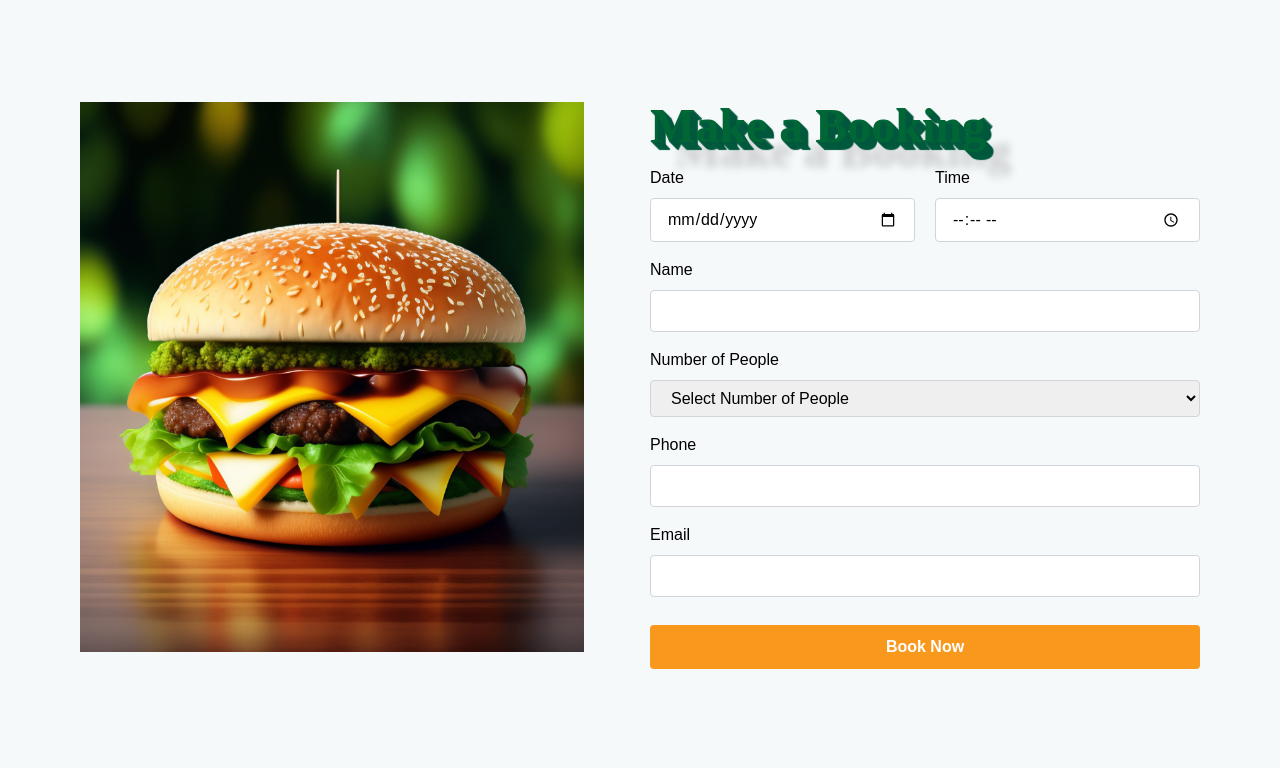
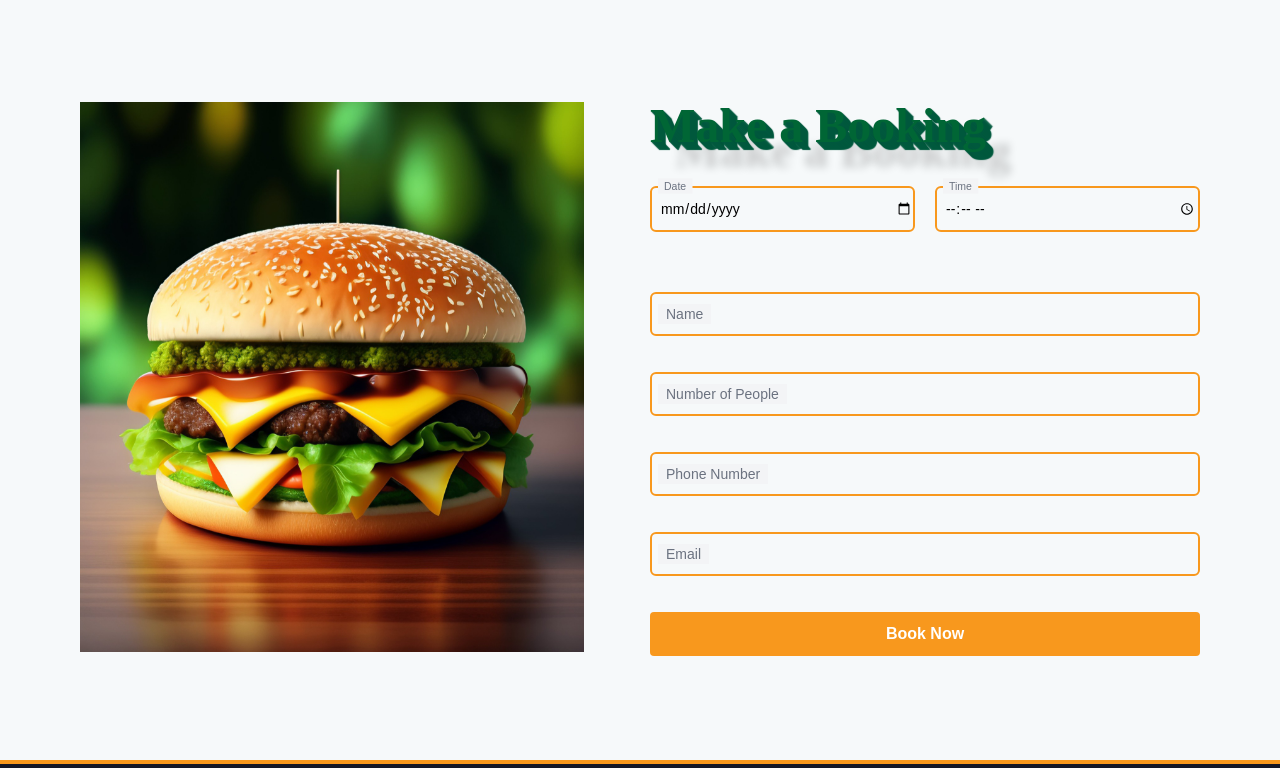
Before and after one commit to rifatahmed787/hungry-guest-typescript-client, a React (Vite) app: page /booktable in a window 1280 px wide. Shown: the part 572-1340 px from the top of the page. Built offline with nearby package versions, Linux system fonts and the light colour scheme.

Commit message:
booking table updated

```diff
--- a/src/pages/Auth/Signup/Signup.tsx
+++ b/src/pages/Auth/Signup/Signup.tsx
@@ -23,11 +23,13 @@ const Signup = () => {
 
   const onSelectFile = (e: React.ChangeEvent<HTMLInputElement>) => {
     if (e.target.files && e.target.files.length > 0) {
+      console.log(e.target.files[0]);
       setFile(e.target.files[0]);
     } else {
       setFile(undefined);
     }
   };
+  console.log(file);
 
   const onSubmit: SubmitHandler<Register> = async (data) => {
     try {
@@ -37,19 +39,23 @@ const Signup = () => {
       let imageUrl = "";
       if (file) {
         const formData = new FormData();
+        console.log(file);
         formData.append("image", file);
+        // Log the contents of the FormData
+        console.log(Object.fromEntries(formData.entries()));
 
         const uploadResponse = await axios.post(
           "http://localhost:5000/api/v1/upload/imageupload",
           formData,
           {
             headers: {
-              "Content-Type": "application/json",
+              "Content-Type": "multipart/form-data",
             },
           }
         );
 
         imageUrl = uploadResponse.data.url;
+        console.log(imageUrl);
       }
 
       // Register user with the image URL
@@ -111,6 +117,7 @@ const Signup = () => {
               type="file"
               id="floating_image"
               onChange={onSelectFile}
+              name="image"
               className="block py-2.5 px-0 w-full text-sm text-gray-900 bg-transparent  border-2 border-primary appearance-none rounded-md focus:outline-none focus:ring-0 focus:border-brand peer focus:border-t-1 pl-2"
               placeholder=" "
               required
--- a/src/pages/Reservation/BookTable.tsx
+++ b/src/pages/Reservation/BookTable.tsx
@@ -1,27 +1,21 @@
-import { useState } from "react";
+/* eslint-disable @typescript-eslint/no-misused-promises */
 import image from "../../assets/homeCardImg/cardd2.jpeg";
 import { Link } from "react-router-dom";
 import { Icon } from "@iconify/react";
 import { useContext } from "react";
 import servicebanner from "../../assets/homeCardImg/home (5).jpeg";
 import { DarkModeContext } from "../../components/DarkModeContext/DarkModeContext";
+import { BookingTable } from "../../types/types";
+import { SubmitHandler, useForm } from "react-hook-form";
 
 const BookTable = () => {
   const { darkMode } = useContext(DarkModeContext);
-  const [date, setDate] = useState("");
-  const [time, setTime] = useState("");
-  const [name, setName] = useState("");
-  const [numberOfPeople, setNumberOfPeople] = useState("");
-  const [phone, setPhone] = useState("");
-  const [email, setEmail] = useState("");
+  const { register, handleSubmit } = useForm<BookingTable>();
 
-  const handleSubmit = (e: { preventDefault: () => void }) => {
-    e.preventDefault();
-    // Handle form submission here
-  };
+  const onSubmit: SubmitHandler<BookingTable> = (data) => console.log(data);
 
   return (
-    <div className={`pb-10 ${darkMode ? "bg-black" : ""}`}>
+    <div className={`pb-10 min-h-screen ${darkMode ? "bg-black" : ""}`}>
       {/* banner part */}
       <div className="mb-10">
         <img
@@ -59,111 +53,162 @@ const BookTable = () => {
           </div>
 
           {/* form */}
-          <form onSubmit={handleSubmit}>
+          <form onSubmit={handleSubmit(onSubmit)} className="space-y-9">
             <h1 className="text-3xl lg:text-5xl font-display1 text-brand font-bold mb-4 error">
               Make a Booking
             </h1>
-            <div className="grid grid-cols-2 gap-5">
-              <div className="mb-4">
-                <label htmlFor="date" className="block mb-2 font-medium">
+            <div className="grid grid-cols-2 gap-x-5 mt-10">
+              <div className="relative z-0 w-full mb-6 group">
+                <input
+                  type="date"
+                  id="floating_date"
+                  className={`block py-2.5 px-0 w-full text-sm border-2 border-primary appearance-none rounded-md focus:outline-none focus:ring-0 focus:border-brand peer focus:border-t-1 pl-2 ${
+                    darkMode
+                      ? "text-white bg-gray-600"
+                      : "text-black bg-transparent"
+                  }`}
+                  placeholder=" "
+                  {...register("date")}
+                  required
+                />
+                <label
+                  htmlFor="floating_date"
+                  className={`peer-focus:font-medium absolute  text-sm text-gray-500  duration-300 transform -translate-y-[22px] scale-75 top-3  origin-[0] peer-focus:left-0 peer-focus:text-brand peer-placeholder-shown:scale-100 peer-placeholder-shown:translate-y-0 peer-focus:scale-75 peer-focus:-translate-y-[22px] ml-2  peer-focus:absolute peer-focus:z-10 px-2  ${
+                    darkMode
+                      ? "bg-gradient-backdrop text-white peer-focus:text-white"
+                      : "bg-[#F3F4F6]"
+                  }`}
+                >
                   Date
                 </label>
+              </div>
+
+              <div className="relative z-0 w-full mb-6 group">
                 <input
-                  type="date"
-                  id="date"
-                  value={date}
-                  onChange={(e) => setDate(e.target.value)}
-                  className={`w-full px-4 py-2 border border-gray-300 rounded focus:outline-none focus:ring-primary focus:border-primary ${
-                    darkMode ? "bg-gray-500" : ""
+                  type="time"
+                  id="floating_time"
+                  className={`block py-2.5 px-0 w-full text-sm border-2 border-primary appearance-none rounded-md focus:outline-none focus:ring-0 focus:border-brand peer focus:border-t-1 pl-2 ${
+                    darkMode
+                      ? "text-white bg-gray-600"
+                      : "text-black bg-transparent"
                   }`}
+                  placeholder=" "
+                  {...register("time")}
                   required
                 />
-              </div>
-              <div className="mb-4">
-                <label htmlFor="time" className="block mb-2 font-medium">
+                <label
+                  htmlFor="floating_time"
+                  className={`peer-focus:font-medium absolute  text-sm text-gray-500  duration-300 transform -translate-y-[22px] scale-75 top-3  origin-[0] peer-focus:left-0 peer-focus:text-brand peer-placeholder-shown:scale-100 peer-placeholder-shown:translate-y-0 peer-focus:scale-75 peer-focus:-translate-y-[22px] ml-2  peer-focus:absolute peer-focus:z-10 px-2  ${
+                    darkMode
+                      ? "bg-gradient-backdrop text-white peer-focus:text-white"
+                      : "bg-[#F3F4F6]"
+                  }`}
+                >
                   Time
                 </label>
-                <input
-                  type="time"
-                  id="time"
-                  value={time}
-                  onChange={(e) => setTime(e.target.value)}
-                  className={`w-full px-4 py-2 border border-gray-300 rounded focus:outline-none focus:ring-primary focus:border-primary ${
-                    darkMode ? "bg-gray-500" : ""
-                  }`}
-                  required
-                />
               </div>
             </div>
-            <div className="mb-4">
-              <label htmlFor="name" className="block mb-2 font-medium">
+
+            <div className="relative z-0 w-full mb-6 group">
+              <input
+                type="text"
+                id="floating_name"
+                className={`block py-2.5 px-0 w-full text-sm border-2 border-primary appearance-none rounded-md focus:outline-none focus:ring-0 focus:border-brand peer focus:border-t-1 pl-2 ${
+                  darkMode
+                    ? "text-white bg-gray-600"
+                    : "text-black bg-transparent"
+                }`}
+                placeholder=" "
+                {...register("name")}
+                required
+              />
+              <label
+                htmlFor="floating_name"
+                className={`peer-focus:font-medium absolute  text-sm text-gray-500  duration-300 transform -translate-y-[22px] scale-75 top-3  origin-[0] peer-focus:left-0 peer-focus:text-brand peer-placeholder-shown:scale-100 peer-placeholder-shown:translate-y-0 peer-focus:scale-75 peer-focus:-translate-y-[22px] ml-2  peer-focus:absolute peer-focus:z-10 px-2  ${
+                  darkMode
+                    ? "bg-gradient-backdrop text-white peer-focus:text-white"
+                    : "bg-[#F3F4F6]"
+                }`}
+              >
                 Name
               </label>
+            </div>
+
+            <div className="relative z-0 w-full mb-6 group">
               <input
                 type="text"
-                id="name"
-                value={name}
-                onChange={(e) => setName(e.target.value)}
-                className={`w-full px-4 py-2 border border-gray-300 rounded focus:outline-none focus:ring-primary focus:border-primary ${
-                  darkMode ? "bg-gray-500" : ""
+                id="floating_people"
+                className={`block py-2.5 px-0 w-full text-sm border-2 border-primary appearance-none rounded-md focus:outline-none focus:ring-0 focus:border-brand peer focus:border-t-1 pl-2 ${
+                  darkMode
+                    ? "text-white bg-gray-600"
+                    : "text-black bg-transparent"
                 }`}
+                placeholder=" "
+                {...register("people")}
                 required
               />
-            </div>
-
-            <div className="mb-4">
               <label
-                htmlFor="numberOfPeople"
-                className="block mb-2 font-medium"
+                htmlFor="floating_people"
+                className={`peer-focus:font-medium absolute  text-sm text-gray-500  duration-300 transform -translate-y-[22px] scale-75 top-3  origin-[0] peer-focus:left-0 peer-focus:text-brand peer-placeholder-shown:scale-100 peer-placeholder-shown:translate-y-0 peer-focus:scale-75 peer-focus:-translate-y-[22px] ml-2  peer-focus:absolute peer-focus:z-10 px-2  ${
+                  darkMode
+                    ? "bg-gradient-backdrop text-white peer-focus:text-white"
+                    : "bg-[#F3F4F6]"
+                }`}
               >
                 Number of People
               </label>
-              <select
-                id="numberOfPeople"
-                value={numberOfPeople}
-                onChange={(e) => setNumberOfPeople(e.target.value)}
-                className={`w-full px-4 py-2 border border-gray-300 rounded focus:outline-none focus:ring-primary focus:border-primary ${
-                  darkMode ? "bg-gray-500" : ""
+            </div>
+
+            <div className="relative z-0 w-full mb-6 group">
+              <input
+                type="phone"
+                id="floating_phone"
+                className={`block py-2.5 px-0 w-full text-sm border-2 border-primary appearance-none rounded-md focus:outline-none focus:ring-0 focus:border-brand peer focus:border-t-1 pl-2 ${
+                  darkMode
+                    ? "text-white bg-gray-600"
+                    : "text-black bg-transparent"
                 }`}
-                required
-              >
-                <option value="">Select Number of People</option>
-                <option value="1">1 Person</option>
-                <option value="2">2 People</option>
-                <option value="3">3 People</option>
-                <option value="4">4 People</option>
-              </select>
-            </div>
-            <div className="mb-4">
-              <label htmlFor="phone" className="block mb-2 font-medium">
-                Phone
-              </label>
-              <input
-                type="tel"
-                id="phone"
-                value={phone}
-                onChange={(e) => setPhone(e.target.value)}
-                className={`w-full px-4 py-2 border border-gray-300 rounded focus:outline-none focus:ring-primary focus:border-primary ${
-                  darkMode ? "bg-gray-500" : ""
-                }`}
+                placeholder=" "
+                {...register("phone")}
                 required
               />
+              <label
+                htmlFor="floating_phone"
+                className={`peer-focus:font-medium absolute  text-sm text-gray-500  duration-300 transform -translate-y-[22px] scale-75 top-3  origin-[0] peer-focus:left-0 peer-focus:text-brand peer-placeholder-shown:scale-100 peer-placeholder-shown:translate-y-0 peer-focus:scale-75 peer-focus:-translate-y-[22px] ml-2  peer-focus:absolute peer-focus:z-10 px-2  ${
+                  darkMode
+                    ? "bg-gradient-backdrop text-white peer-focus:text-white"
+                    : "bg-[#F3F4F6]"
+                }`}
+              >
+                Phone Number
+              </label>
             </div>
-            <div className="mb-4">
-              <label htmlFor="email" className="block mb-2 font-medium">
+
+            <div className="relative z-0 w-full mb-6 group">
+              <input
+                type="email"
+                id="floating_email"
+                className={`block py-2.5 px-0 w-full text-sm border-2 border-primary appearance-none rounded-md focus:outline-none focus:ring-0 focus:border-brand peer focus:border-t-1 pl-2 ${
+                  darkMode
+                    ? "text-white bg-gray-600"
+                    : "text-black bg-transparent"
+                }`}
+                placeholder=" "
+                {...register("email")}
+                required
+              />
+              <label
+                htmlFor="floating_email"
+                className={`peer-focus:font-medium absolute  text-sm text-gray-500  duration-300 transform -translate-y-[22px] scale-75 top-3  origin-[0] peer-focus:left-0 peer-focus:text-brand peer-placeholder-shown:scale-100 peer-placeholder-shown:translate-y-0 peer-focus:scale-75 peer-focus:-translate-y-[22px] ml-2  peer-focus:absolute peer-focus:z-10 px-2  ${
+                  darkMode
+                    ? "bg-gradient-backdrop text-white peer-focus:text-white"
+                    : "bg-[#F3F4F6]"
+                }`}
+              >
                 Email
               </label>
-              <input
-                type="email"
-                id="email"
-                value={email}
-                onChange={(e) => setEmail(e.target.value)}
-                className={`w-full px-4 py-2 border border-gray-300 rounded focus:outline-none focus:ring-primary focus:border-primary ${
-                  darkMode ? "bg-gray-500" : ""
-                }`}
-                required
-              />
             </div>
+
             <button
               type="submit"
               className="w-full bg-primary hover:bg-primary-dark text-white font-bold py-2.5 mt-3 px-4 rounded"
--- a/src/shared/Navbar/Navbar.tsx
+++ b/src/shared/Navbar/Navbar.tsx
@@ -758,7 +758,7 @@ const Navbar = () => {
               isMenuOpen
                 ? "dropdown-menu-small"
                 : "-translate-x-full duration-300"
-            }`}
+            } ${darkMode ? "bg-gradient-backdrop text-white" : ""}`}
           >
             <div className=" shadow-sm text-brand hover:text-primary">
               <nav className="">
```
Also changed, not shown: src/types/types.tsx (+10 -0 lines).
